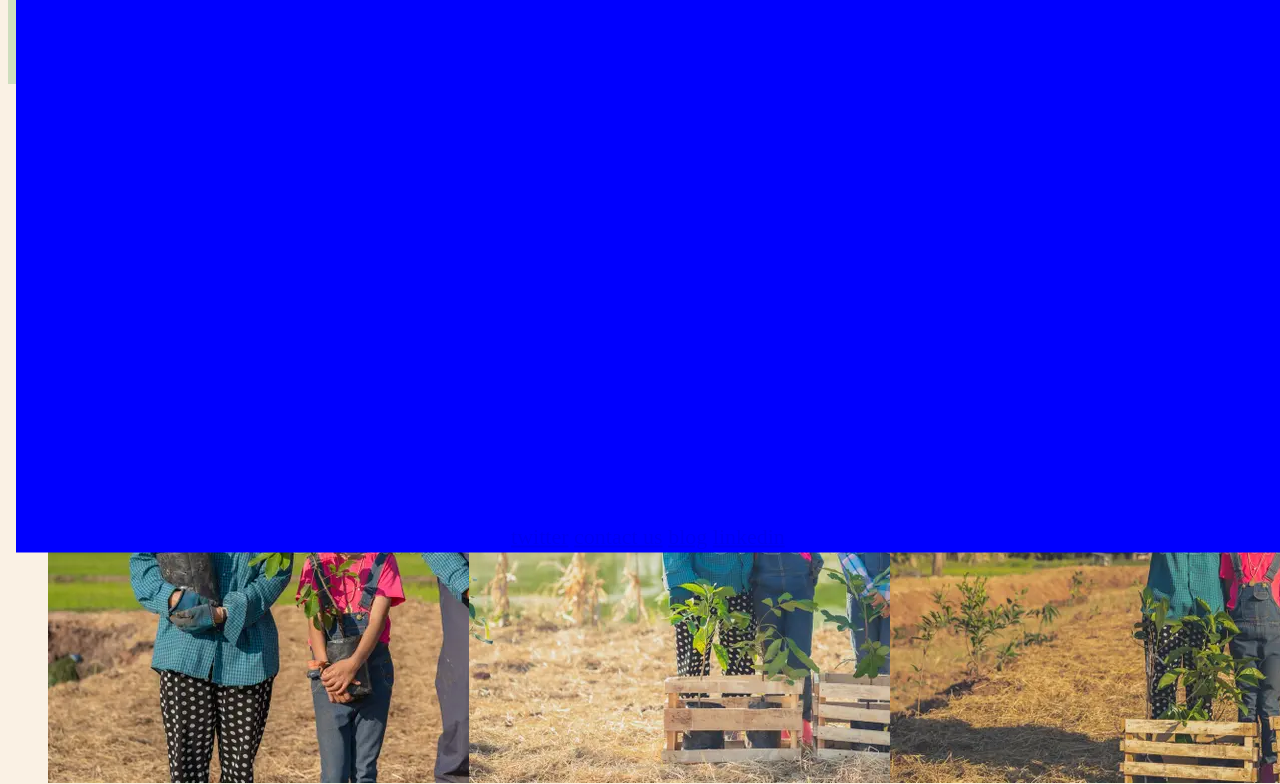
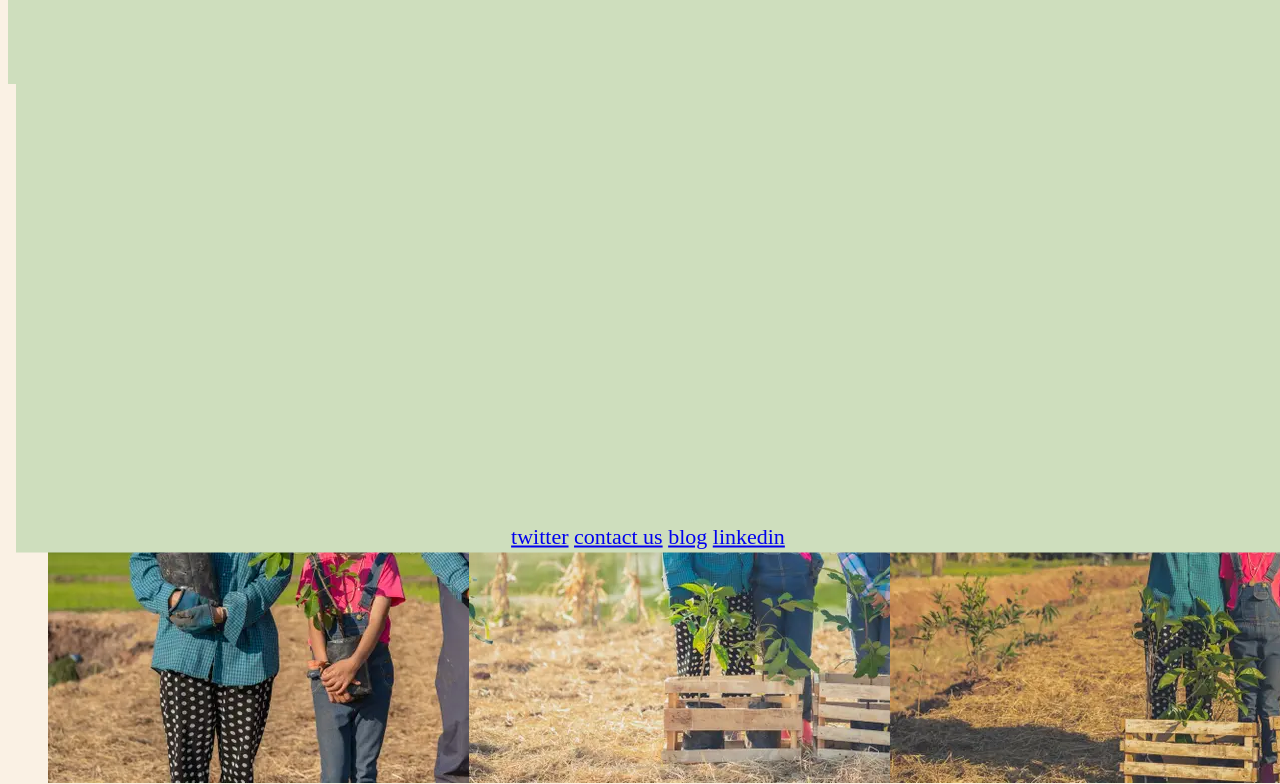
Before and after one commit to HYF-Class22/agile-development-group3-all-about-trees, a website: page index.html in a window 1280 px wide. Shown: the part 310-1094 px from the top of the page. Drawn offline with Linux system fonts and the light colour scheme.

Commit message:
Update index.css
footer background changed to match with header

```diff
--- a/styles/index.css
+++ b/styles/index.css
@@ -94,7 +94,7 @@ nav a:hover {
 footer {
   text-align: center;
   padding: 3px;
-  background-color: blue;
+ background-color: #cedebd;
   color: white;
   position: relative;
   font-size: 22px;
```
